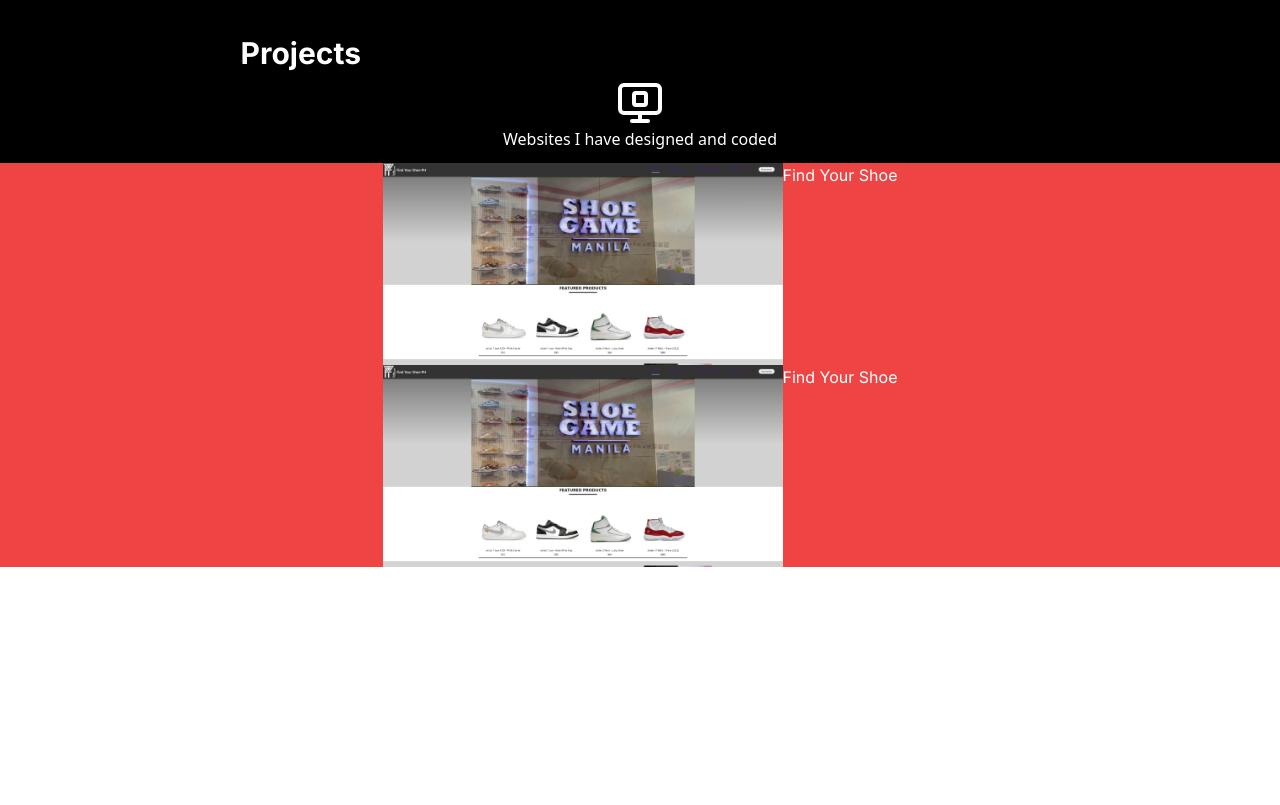
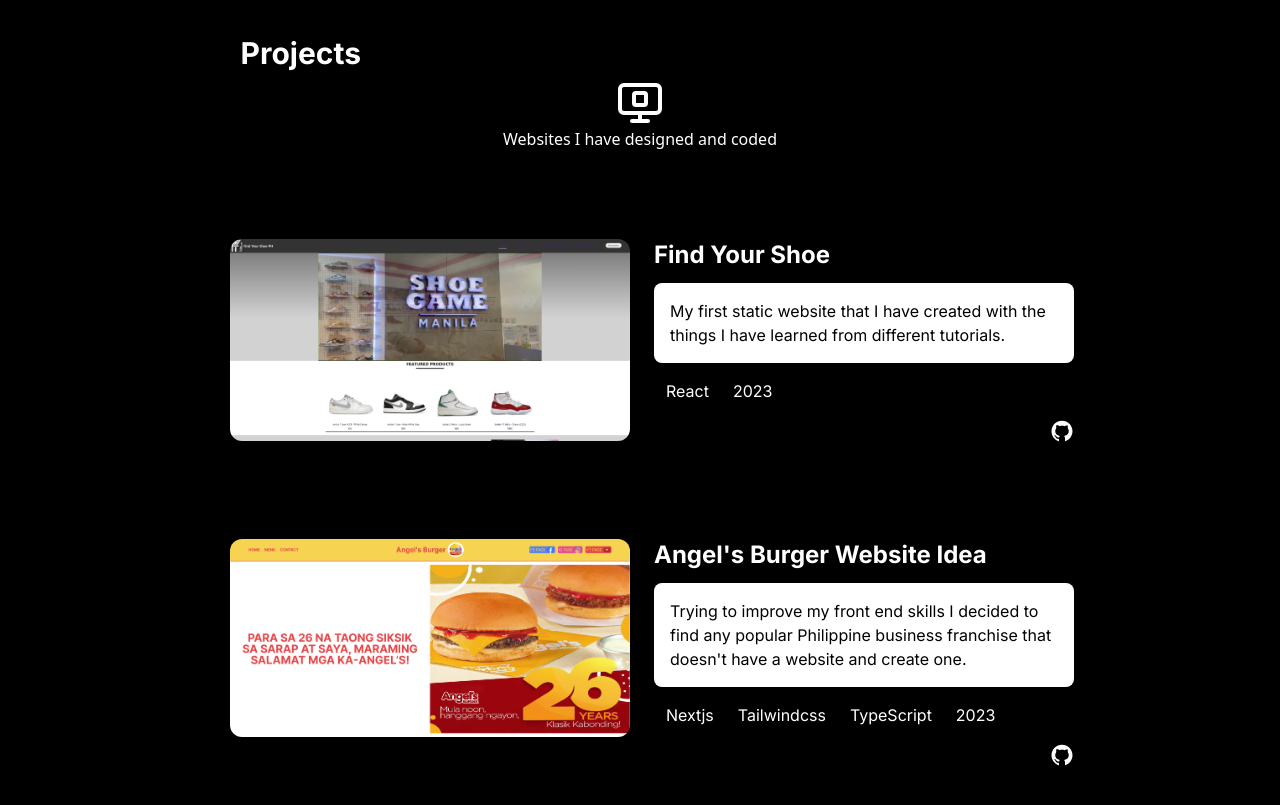
Before and after one commit to LapinGit/AL-Portfolio, a Next.js app: page / in a window 1280 px wide. Shown: the part 1220-2025 px from the top of the page. Before the commit the page ends 1787 px from the top, so only its background shows below. Built offline with nearby package versions, Linux system fonts and the light colour scheme.

Commit message:
Update Development (2)

```diff
--- a/src/app/components/Development.tsx
+++ b/src/app/components/Development.tsx
@@ -1,41 +1,77 @@
+"use client";
 import { ProjectsData } from "@/utils/data";
 import Link from "next/link";
 import React from "react";
 import { LuMonitorStop } from "react-icons/lu";
 import Image from "next/image";
+import { AiFillGithub } from "react-icons/ai";
 
 const Development = () => {
   return (
     // wrapper
-    <div className="bg-black text-white ">
+    <div className="bg-black  text-white  overflow-hidden  ">
       {/* container */}
-      <div className="w-[47%] flex flex-col justify-center items-center pt-8 pb-2  ">
-        <div className="text-3xl font-bold mt-14 ">Projects</div>
+      <div className="w-[47%] flex flex-col justify-center items-center pt-8 pb-2 ">
+        <div className="text-3xl font-bold mt-14  ">Projects</div>
       </div>
       {/* Computer Icon */}
-      <div className="w-[100%] flex justify-center items-center text-5xl">
+      <div className="w-[100%] flex justify-center items-center text-5xl ">
         <LuMonitorStop />
       </div>
       {/* TEXT */}
-      <div className="w-[100%] flex justify-center items-center pb-3">
-        <p className=" font-sans text-1xl">
+      <div className="w-[100%] flex justify-center items-center pb-10 ">
+        <p className=" font-sans text-1xl ">
           Websites I have designed and coded
         </p>
       </div>
       {/* PROJECTS LINK */}
 
       {ProjectsData.map((category) => (
-        <div key={category.id} className="flex  justify-center bg-red-500">
-          <Link href={category.link} key={category.id}>
-            {category.image && (
-              <Image alt="" width={400} height={400} src={category.image} />
-            )}
-          </Link>
-          {category.title}
-
+        <div className=" sticky max-w-[1200px] mx-auto py-12   ">
+          <div className="flex justify-center     ">
+            <Link href={category.link} key={category.id}>
+              {category.image && (
+                <Image
+                  alt=""
+                  width={400}
+                  height={250}
+                  src={category.image}
+                  className="mx-6 rounded-xl hidden md:block       "
+                />
+              )}
+            </Link>
+            {/* Projects Description */}
+            <div className=" flex-col flex justify-center sm:w-[80%]   md:w-[35%]    ">
+              <div className="flex text-2xl font-bold mb-3    ">
+                {category.title}
+              </div>
+              <div className="z-20 md:min-h-[70px] md:max-w-[100%] rounded-lg p-4 bg-white text-black  ">
+                {category.description}
+              </div>
+              {/* Tech tags */}
+              <div className="flex my-4 ">
+                {category.technologies.map((tag, i) => (
+                  <span key={i} className="mono mx-3 my-0 sm:text-xs	 ">
+                    {tag}
+                  </span>
+                ))}
+              </div>
+              <div className="flex justify-end w-[100%]   ">
+                <div className="text-2xl  ">
+                  <Link
+                    passHref
+                    target="_blank"
+                    rel="noreferrer"
+                    href={category.source} className=""
+                  >
+                    <AiFillGithub className="btn-icon " />
+                  </Link>
+                </div>
+              </div>
+            </div>
+          </div>
         </div>
       ))}
-
       {/* END */}
     </div>
   );
--- a/src/utils/data.ts
+++ b/src/utils/data.ts
@@ -1,28 +1,31 @@
-type Projects={
+type Projects = {
   id: number;
   link: string;
   image: string;
-    title:string;
+  title: string;
   description: string;
   technologies: string[];
+  source: string
 }[];
 
-
-export const ProjectsData: Projects =[
+export const ProjectsData: Projects = [
   {
     id: 1,
-    link:"TechOne",
-    image:"/TechOne.png",
-    title:"Find Your Shoe",
-    description:"My first website that i have created with the things i have learned from different tutorials",
-    technologies:["Unity", "C#"]
+    link: "https://github.com/LapinGit/FindYourShoePH-FRONTEND-",
+    image: "/TechOne.png",
+    title: "Find Your Shoe",
+    description:
+      "My first static website that I have created with the things I have learned from different tutorials.",
+    technologies: ["React", "2023"],
+    source:"https://github.com/LapinGit/FindYourShoePH-FRONTEND-",
   },
   {
     id: 2,
-    link:"TechOne",
-    image:"/TechOne.png",
-    title:"Find Your Shoe",
-    description:"My first website that i have created with the things i have learned from different tutorials",
-    technologies:["Unity", "C#"]
+    link: "TechOne",
+    image: "/TechTwo.png",
+    title: "Angel's Burger Website Idea",
+    description: "Trying to improve my front end skills I decided to find any popular Philippine business franchise that doesn't have a website and create one.   ",
+    technologies: ["Nextjs", "Tailwindcss","TypeScript", "2023"],
+    source: "",
   },
 ];
```
Also changed, not shown: public/TechTwo.png (added). Lines whose indentation alone changed are shown as unchanged.
